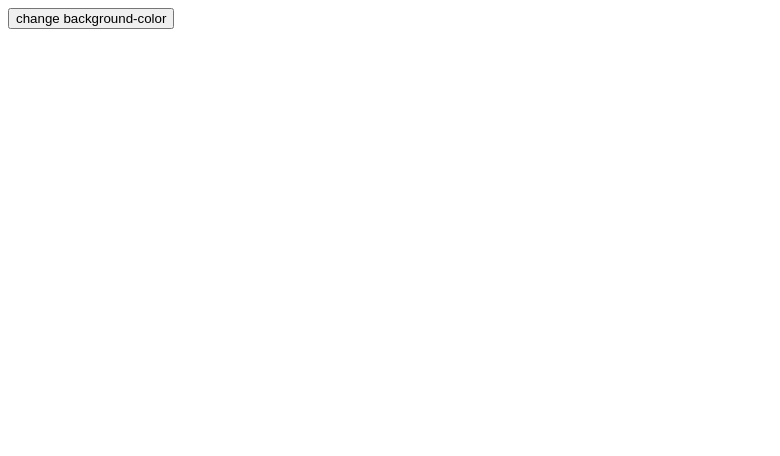
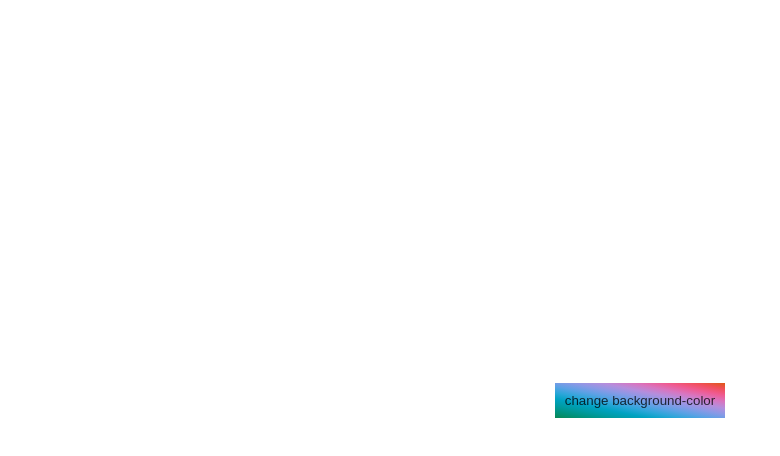
Before and after one commit to Muaishaq/Bg_Color-Changer, a plain HTML site: page index.html in a window 1280 px wide. Shown: the whole page, without its empty margins (0-780 px from the left). Drawn offline with Linux system fonts and the light colour scheme.

Commit message:
Add files via upload

```diff
--- a/index.html
+++ b/index.html
@@ -3,14 +3,48 @@
   <head>
     <meta charset="UTF-8" />
     <meta name="viewport" content="width=device-width, initial-scale=1.0" />
-    <title>Document</title>
+    <title>Bg-ColorChanger</title>
     <style>
-      /* button {
-      } */
+      * {
+        margin: 0;
+        padding: 0;
+        box-sizing: border-box;
+      }
+      .container {
+        width: 100vw;
+        height: 100vh;
+        display: flex;
+        justify-content: center;
+        align-items: center;
+      }
+      .container > button {
+        background-image: linear-gradient(
+          to right top,
+          #0a8754,
+          #00927c,
+          #009ba2,
+          #00a2c2,
+          #2ba6d9,
+          #5ca1e5,
+          #8a99e6,
+          #b48edd,
+          #d875c0,
+          #ef5b92,
+          #f14f5a,
+          #dd5815
+        );
+        padding: 10px;
+        outline: none;
+        border: none;
+        color: rgba(0, 0, 0, 0.767);
+        /* color: #651010; */
+      }
     </style>
   </head>
   <body>
-    <button>change background-color</button>
+    <div class="container">
+      <button>change background-color</button>
+    </div>
     <script>
       const body = document.querySelector("body");
       const button = document
```
